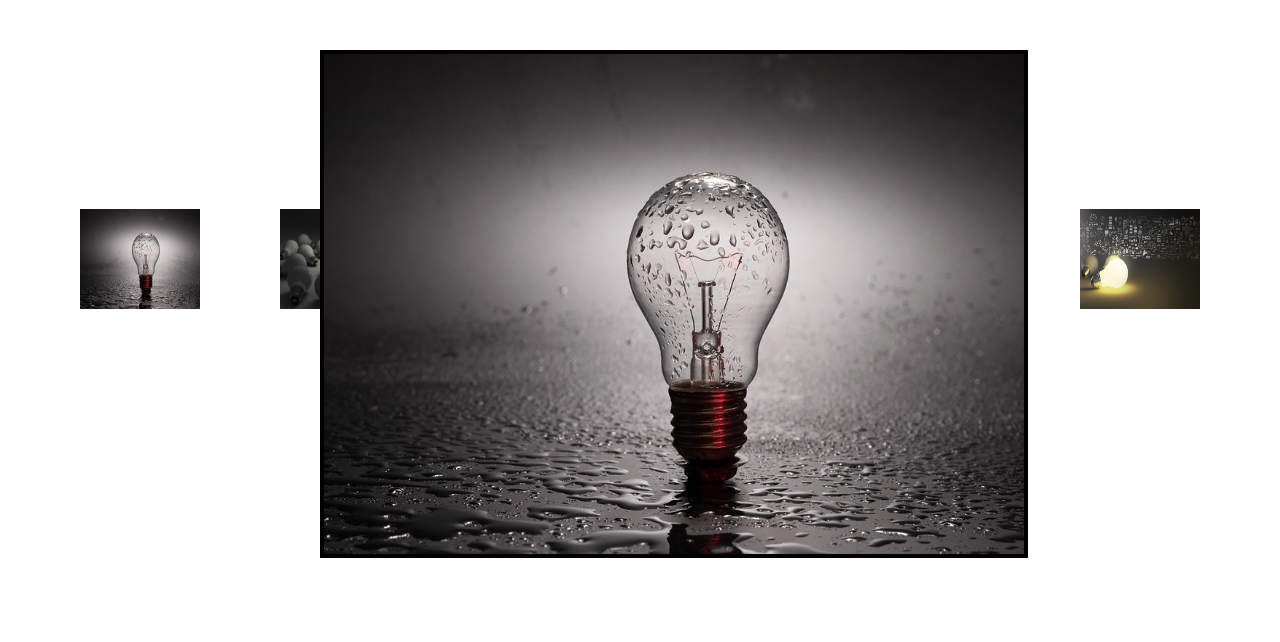
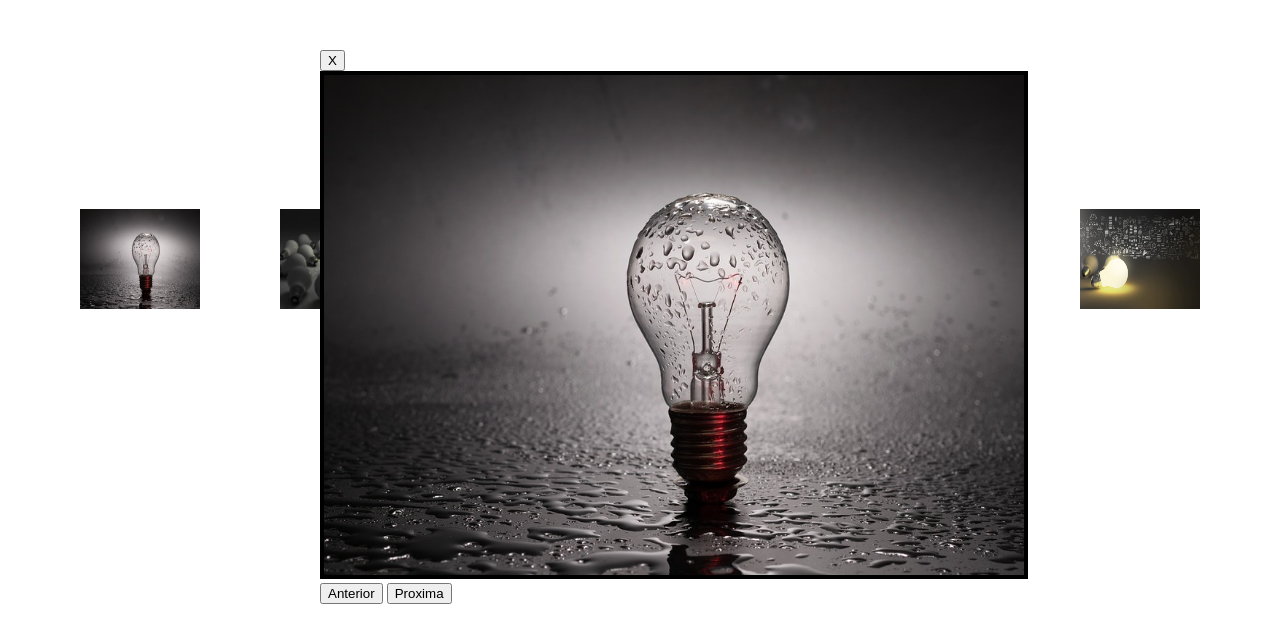
Before and after one commit to Jonasdart/Basic-Image-Gallery, a plain HTML site: page index.html in a window 1280 px wide. Both pictures are taken after a click on the picture 140 px from the left and 259 px from the top of the page. Drawn offline with Linux system fonts and the light colour scheme.

Commit message:
feat: Added navigation buttons

```diff
--- a/assets/js/gallery.js
+++ b/assets/js/gallery.js
@@ -31,7 +31,10 @@ function setOpenedImage(imageObject){
 function closeImage() {
     document.getElementById("opened-area").style.display = "none";
     document.getElementById("opened-area").innerHTML = `
-            <section id="opened-image"></section>
+        <button onclick="closeImage()">X</button>
+        <section id="opened-image"></section>
+        <button onclick="nextImage()">Anterior</button>
+        <button onclick="prevImage()">Proxima</button>
     `
 }
 
--- a/index.html
+++ b/index.html
@@ -6,7 +6,10 @@
     </head>
     <body>
         <section id="opened-area">
+            <button onclick="closeImage()">X</button>
             <section id="opened-image"></section>
+            <button onclick="nextImage()">Anterior</button>
+            <button onclick="prevImage()">Proxima</button>
         </section>
 
         <section class="gallery">
```
